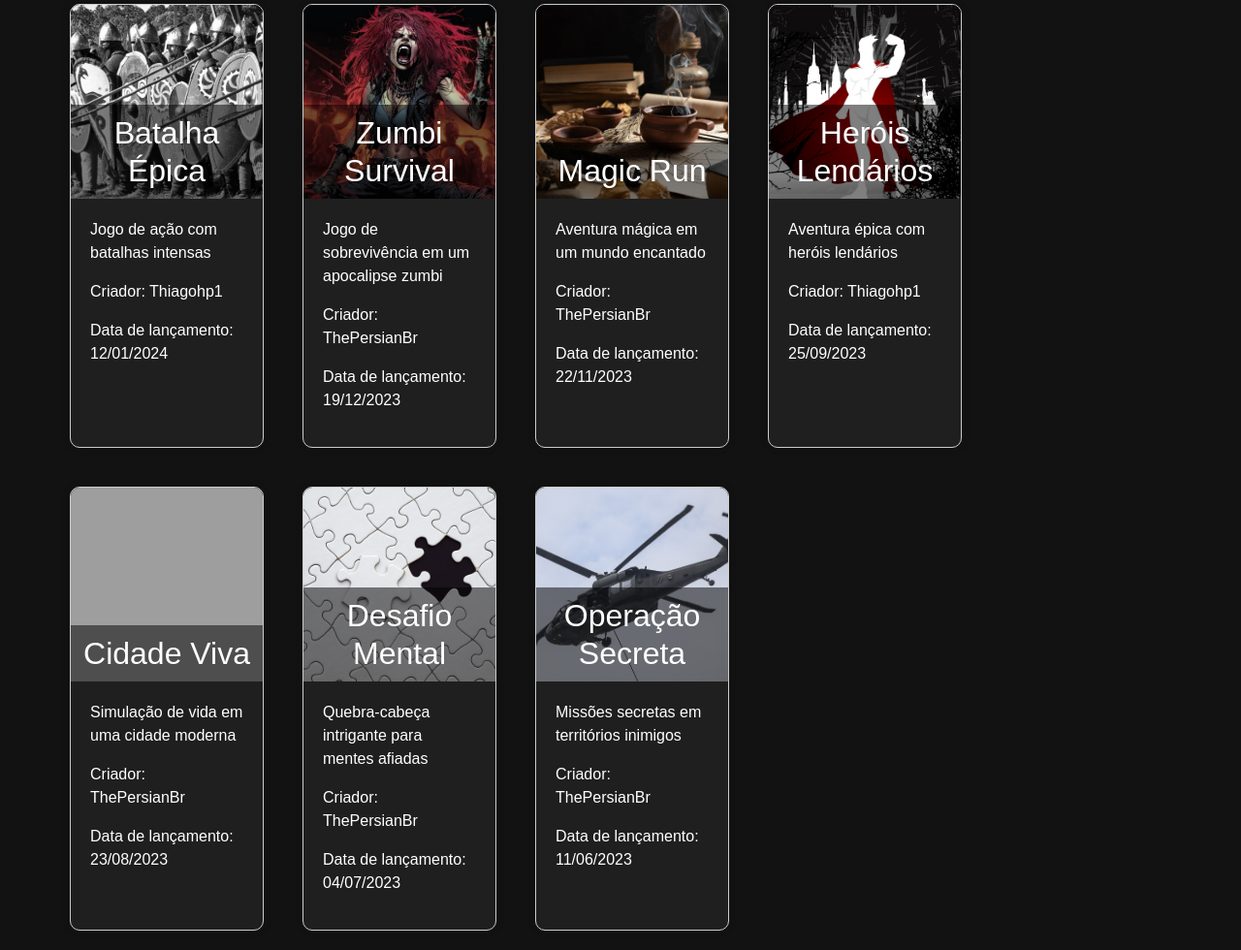
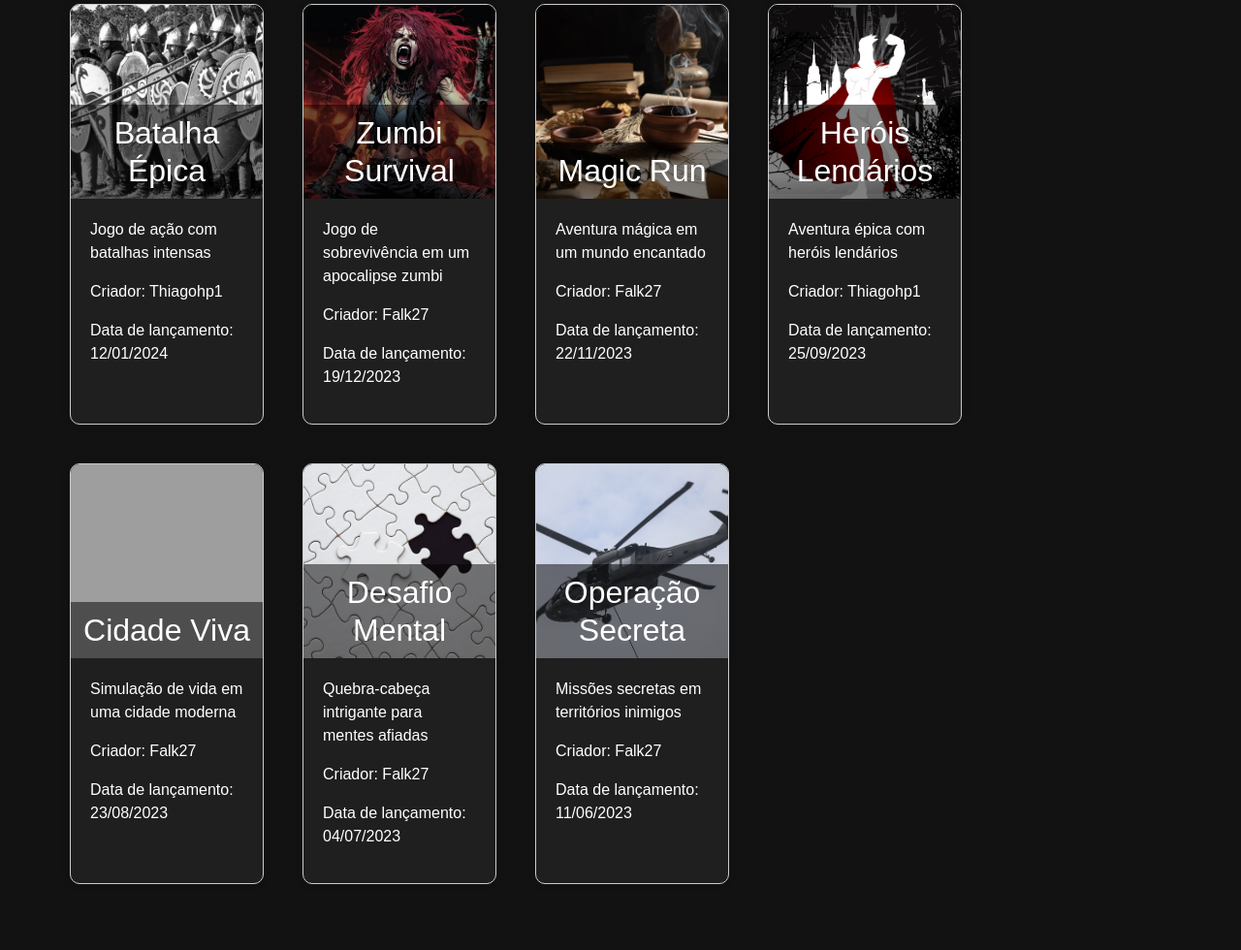
Before and after one commit to FelipeFalk/IndieLaunchPad, a PHP site: page /dashboard.php in a window 1280 px wide. Shown: the part 765-1745 px from the top of the page at 97% size. After the commit the page ends 1677 px from the top, so only its background shows below. Run offline with PHP 8.4, Linux system fonts and the light colour scheme; a user stored in the database is signed in; data comes from the database, SQL or seed files in the repository; grey boxes are pictures that could not be loaded.

Commit message:
Ajuste Final
Ajuste Final

```diff
--- a/dashboard.php
+++ b/dashboard.php
@@ -128,10 +128,6 @@ $result_jogos = $conn->query($sql_jogos);
                         <div class="dropdown-menu" aria-labelledby="manageGamesDropdown">
                             <a class="dropdown-item" href="?page=cadastrarJogo">Novo Jogo</a>
                             <a class="dropdown-item" href="?page=listarJogos">Editar Jogo</a>
-                            <?php if ($user_role == 3) : ?>
-                                <a class="dropdown-item" href="?page=listarJogos">Adicionar Tag</a>
-                                <a class="dropdown-item" href="?page=listarJogos">Editar Tags</a>
-                            <?php endif; ?>
                         </div>
                     </li>
                 <?php endif; ?>
--- a/dump-novo.sql
+++ b/dump-novo.sql
@@ -156,7 +156,7 @@ CREATE TABLE `usuarios` (
 
 LOCK TABLES `usuarios` WRITE;
 /*!40000 ALTER TABLE `usuarios` DISABLE KEYS */;
-INSERT INTO `usuarios` VALUES (4,'Felipe Eduardo Falk','ThePersianBr','felipe.e.falk.27@gmail.com ',NULL,'71da484ff5975e427b90c2955a859e0c',3),(5,'Thiago Hattenhauer Pereira','Thiagohp1','thiagohattenhauer16@gmail.com ',NULL,'8970e489ab3a72a9e4e3023fd6db8949',3),(7,'Thiago Hattenhauer Pereira','thiago','thiago.pereira@ielusc.br',NULL,'202cb962ac59075b964b07152d234b70',2);
+INSERT INTO `usuarios` VALUES (4,'Felipe Eduardo Falk','Falk27','felipe.e.falk.27@gmail.com ',NULL,'71da484ff5975e427b90c2955a859e0c',3),(5,'Thiago Hattenhauer Pereira','Thiagohp1','thiagohattenhauer16@gmail.com ',NULL,'8970e489ab3a72a9e4e3023fd6db8949',3),(7,'Thiago Hattenhauer Pereira','thiago','thiago.pereira@ielusc.br',NULL,'202cb962ac59075b964b07152d234b70',2);
 /*!40000 ALTER TABLE `usuarios` ENABLE KEYS */;
 UNLOCK TABLES;
 
```
Also changed, not shown: img/12_imagem.JPG (deleted), img/imagemParaJogoNovo.jpg (added).
